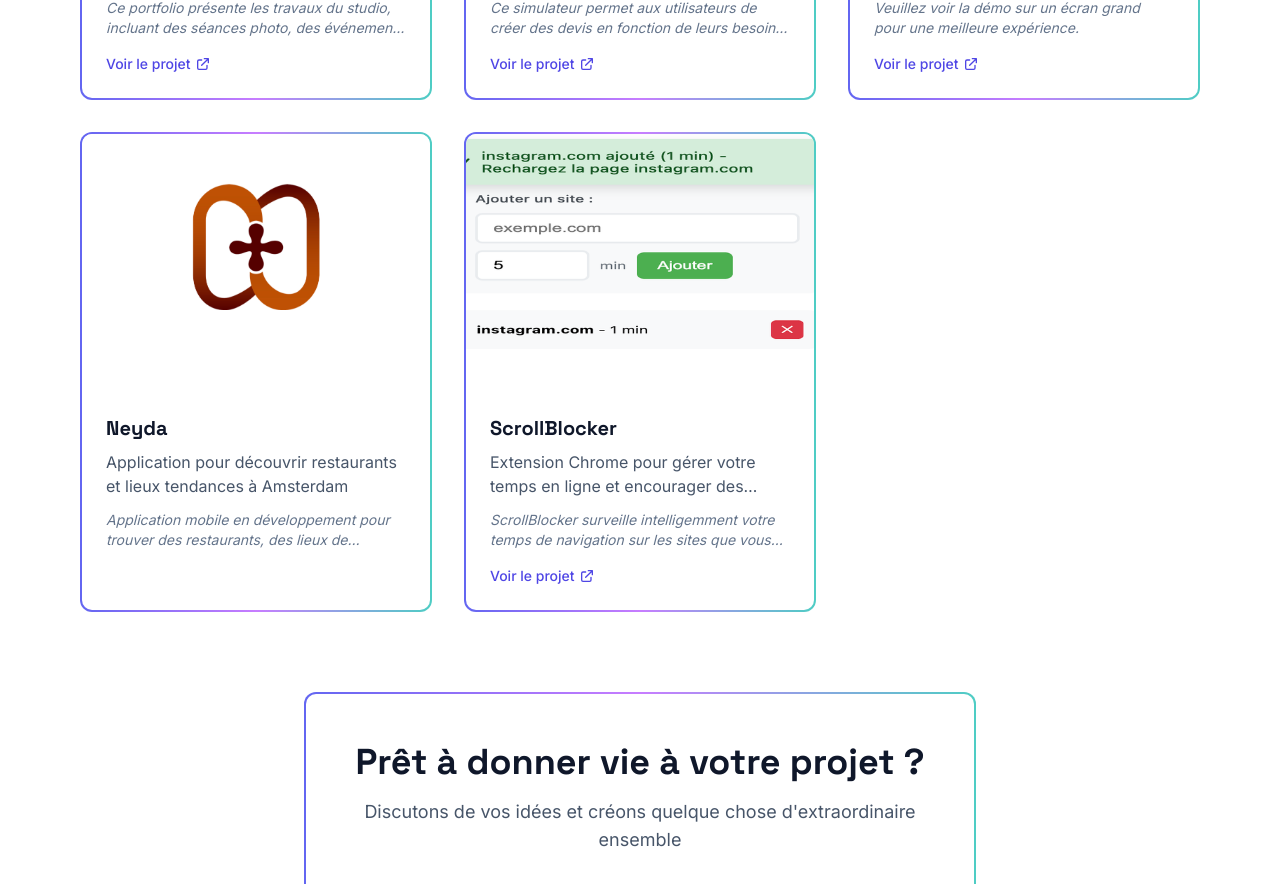
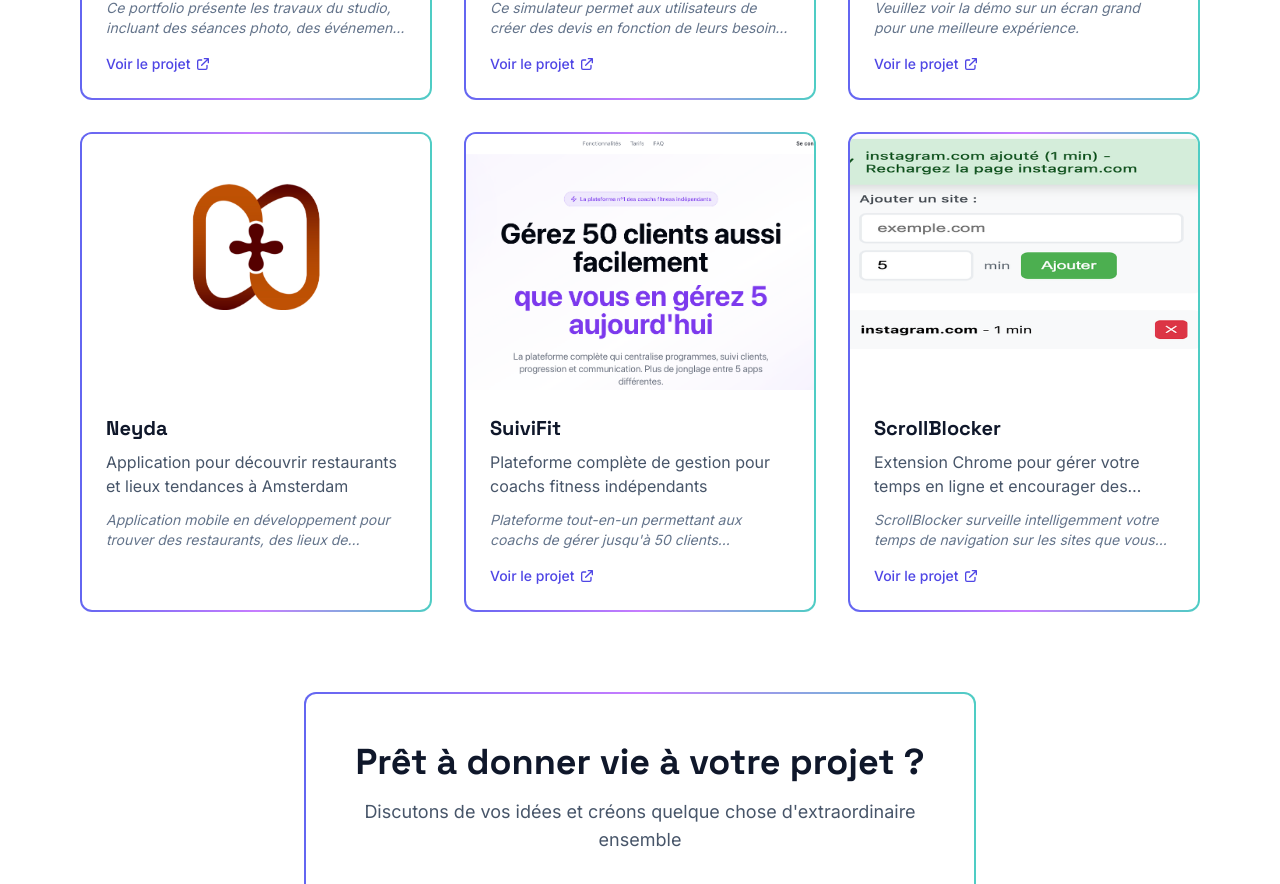
Before and after one commit to jolebowski/portfoliov1, a React (Vite) app: page /projects in a window 1280 px wide. Shown: the part 1156-2040 px from the top of the page. Built offline with nearby package versions, Linux system fonts and the light colour scheme.

Commit message:
update price and add suiwivit in projet-ct

```diff
--- a/src/pages/Projects.jsx
+++ b/src/pages/Projects.jsx
@@ -70,6 +70,15 @@
       demoUrl: "#",
       details: "Application mobile en développement pour trouver des restaurants, des lieux de divertissement et des endroits à la mode à Amsterdam.",
       //githubUrl: "https://github.com/username/neyda"
+    },
+    {
+      title: "SuiviFit",
+      description: "Plateforme complète de gestion pour coachs fitness indépendants",
+      image: "/assets/images/suivifit.png",
+      technologies: ["React", "Node.js", "PostgreSQL"],
+      demoUrl: "https://www.suivifit.com/",
+      details: "Plateforme tout-en-un permettant aux coachs de gérer jusqu'à 50 clients facilement : programmes personnalisés, suivi de progression, messagerie intégrée et tableau de bord analytique.",
+      //githubUrl: "https://github.com/username/suivifit"
     },
     {
       title: "ScrollBlocker",
--- a/src/pages/Services.jsx
+++ b/src/pages/Services.jsx
@@ -63,7 +63,7 @@
   const services = [
     {
       title: 'Offre Starter',
-      price: '500 €',
+      price: '750 €',
       description: 'Idéal pour les petites entreprises souhaitant une présence en ligne.',
       features: [
         'Site vitrine de 3 pages',
@@ -78,7 +78,7 @@
     },
     {
       title: 'Offre Pro',
-      price: '1000 €',
+      price: '1500 €',
       description: 'Pour les entreprises qui ont besoin d\'un site plus complet.',
       features: [
         'Site vitrine complet (jusqu\'à 6 pages)',
@@ -94,14 +94,15 @@
     },
     {
       title: 'Abonnement',
-      price: '50 €/mois',
+      price: '200 €/mois',
       description: 'Pour un suivi régulier et des mises à jour constantes.',
       features: [
         'Maintenance complète',
         'Mises à jour régulières',
-        '1h de modifications par mois',
+        '2h de modifications par mois',
         'Sauvegardes automatiques',
-        'Support prioritaire'
+        'Support prioritaire',
+        'Monitoring avancé'
       ],
       icon: '🔧',
       popular: false,
@@ -110,7 +111,7 @@
     },
     {
       title: 'Développement Mobile',
-      price: '1500 €',
+      price: '3000 €',
       description: 'Créez une application mobile sur mesure pour votre entreprise.',
       features: [
         'Application mobile personnalisée',
```
Also changed, not shown: public/assets/images/suivifit.png (added).
